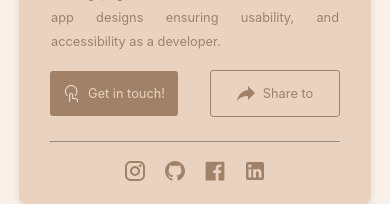
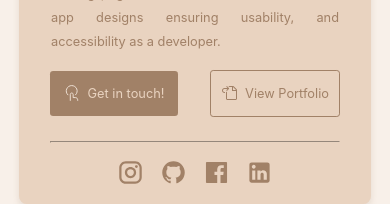
Before and after one commit to usernotfoundy/portfolio-card, a React (Vite) app: page / in a window 390 px wide. Shown: the part 458-662 px from the top of the page. Built offline with nearby package versions, Linux system fonts and the light colour scheme.

Commit message:
change button
shareTo btn --> View Portfolio btn

```diff
--- a/src/App.css
+++ b/src/App.css
@@ -106,6 +106,7 @@
   text-decoration: none;
   gap: 0.5rem;
   border-radius: 0.2rem;
+  align-items: center;
 }
 
 #get-in-touch {
@@ -116,6 +117,10 @@
 #share-to {
   color: #A18167;
   border: #A18167 solid 0.1rem;
+}
+
+.info--contact--me>.redirect-links>img {
+  height: 1.5rem;
 }
 
 hr {
@@ -204,6 +209,10 @@ hr {
     border-radius: 0.2rem;
   }
 
+  .info--contact--me>.redirect-links>img {
+    height: 1rem;
+  }
+
   hr {
     width: 18rem;
     top: -4rem;
@@ -214,6 +223,6 @@ hr {
   }
 
   .icon--socials {
-    height: 1.5rem;
+    height: 1.7rem;
   }
 }
--- a/src/App.jsx
+++ b/src/App.jsx
@@ -4,7 +4,7 @@ import instagram from './assets/icons/icon-instagram.svg'
 import facebook from './assets/icons/icon-facebook.svg'
 import github from './assets/icons/icon-github.svg'
 import linkedin from './assets/icons/icon-linkedIn.svg'
-import shareTo from './assets/icons/icon-share.svg'
+import redirectTo from './assets/icons/icon-redirect.svg'
 import usernotfoundy from './assets/usernotfoundyLogo.png'
 import './App.css'
 
@@ -26,12 +26,12 @@ function App() {
           <p className='info--content'> I work on projects including UI/UX designs, landing pages, brochure websites, and mobile app designs ensuring usability, and accessibility as a developer.</p>
           <div className='info--contact--me'>
             <a href="mailto:adonayemmanuelii@gmail.com?subject=Web%20Design%20&body=Hello%20there!" className='redirect-links' id='get-in-touch'>
-              <img src={getInTouch} alt="" />
+              <img src={getInTouch} alt="icon-getInTouch" />
               <p>Get in touch!</p>
             </a>
             <a href="#" className='redirect-links' id='share-to' title='Not yet available'>
-              <img src={shareTo} alt="" />
-              <p>Share to</p>
+              <img src={redirectTo} alt="icon-redirect" />
+              <p>View Portfolio</p>
             </a>
           </div>
         </div>
```
Also changed, not shown: src/assets/icons/icon-redirect.svg (added).
